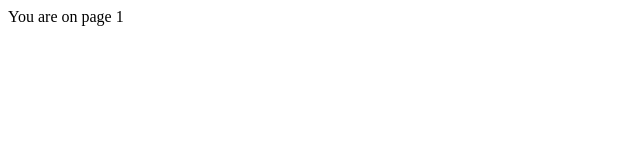
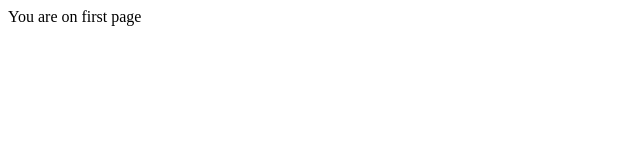
Before and after one commit to Mahdi-Nazari/Test, a plain HTML site: page page1.html in a window 1280 px wide. Shown: the full height of the page, 0-640 px from the left. Drawn offline with Linux system fonts and the light colour scheme.

Commit message:
Update page1.html
added first page to the page1.html

```diff
--- a/page1.html
+++ b/page1.html
@@ -1,5 +1,5 @@
 <html>
         <body>
-                You are on page 1
+                You are on first page
         <body>
 </html>
```
